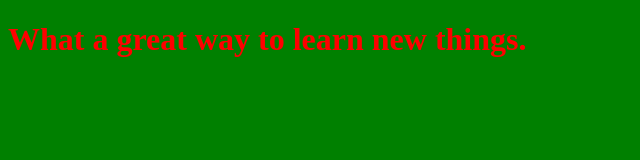
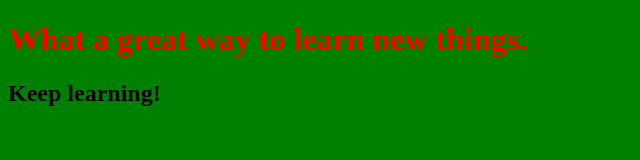
Before and after one commit to grzesieku401/thirdfork, a plain HTML site: page index.html in a window 1280 px wide. Shown: the whole page, without its empty margins (0-640 px from the left). Drawn offline with Linux system fonts and the light colour scheme.

Commit message:
Edit index.html

```diff
--- a/index.html
+++ b/index.html
@@ -9,5 +9,6 @@
 </head>
 <body>
   <h1>What a great way to learn new things.</h1>
+  <h2>Keep learning!</h2>
 </body>
 </html>
```
